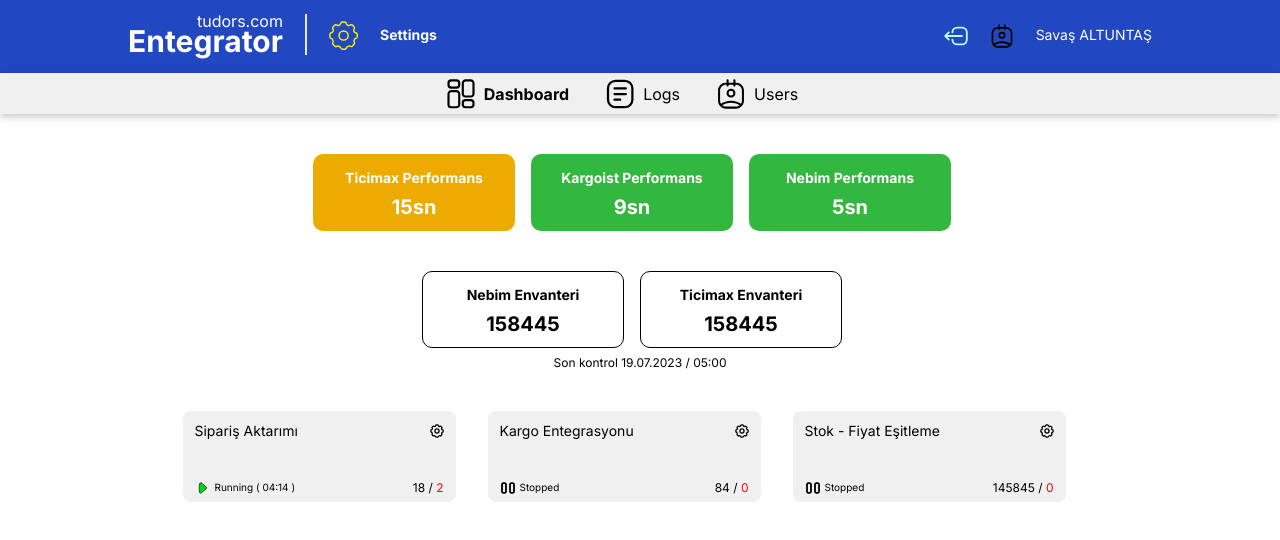
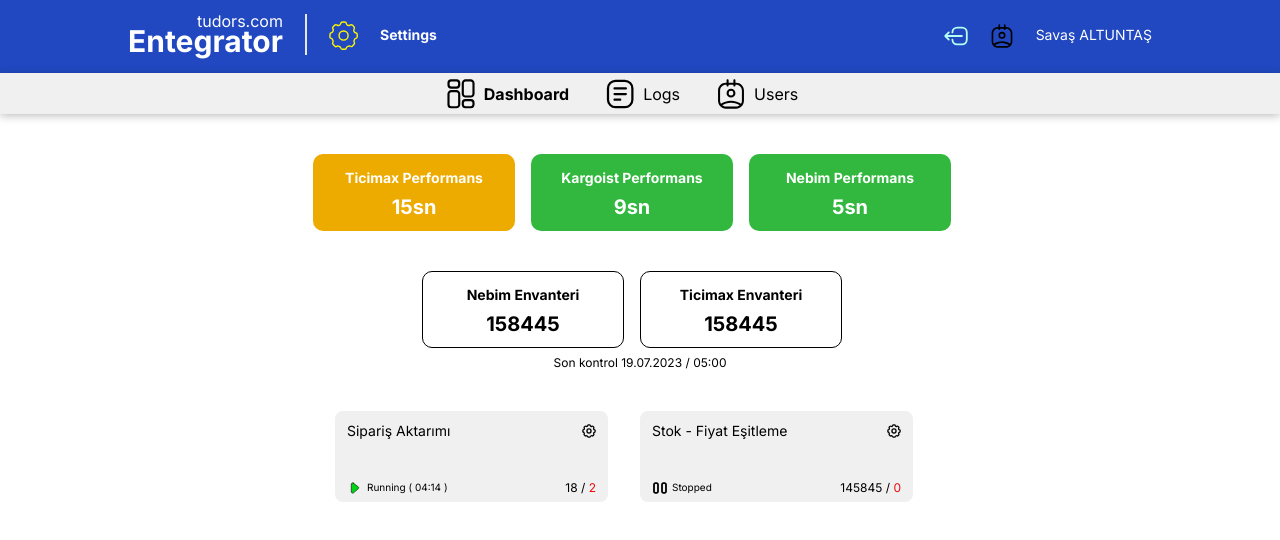
Before and after one commit to SalihTpc/tudors, a React (Vite) app: page /dashboard in a window 1280 px wide. Shown: the top 540 px of the page. Built offline with nearby package versions, Linux system fonts and the light colour scheme.

Commit message:
Kargo entegrasyonu kaldırıldı.

```diff
--- a/src/components/Actions.tsx
+++ b/src/components/Actions.tsx
@@ -22,7 +22,7 @@
         selected={selected.endsWith("ordertransfer")}
         toUrl="/dashboard/ordertransfer"
       />
-      <Action
+      {/* <Action
         title={"Kargo Entegrasyonu"}
         icon={stopSvg}
         action={"Stopped"}
@@ -30,7 +30,7 @@
         process2={"0"}
         selected={selected.endsWith("orderentegration")}
         toUrl="/dashboard/orderentegration"
-      />
+      /> */}
       <Action
         title={"Stok - Fiyat Eşitleme"}
         icon={stopSvg}
```
